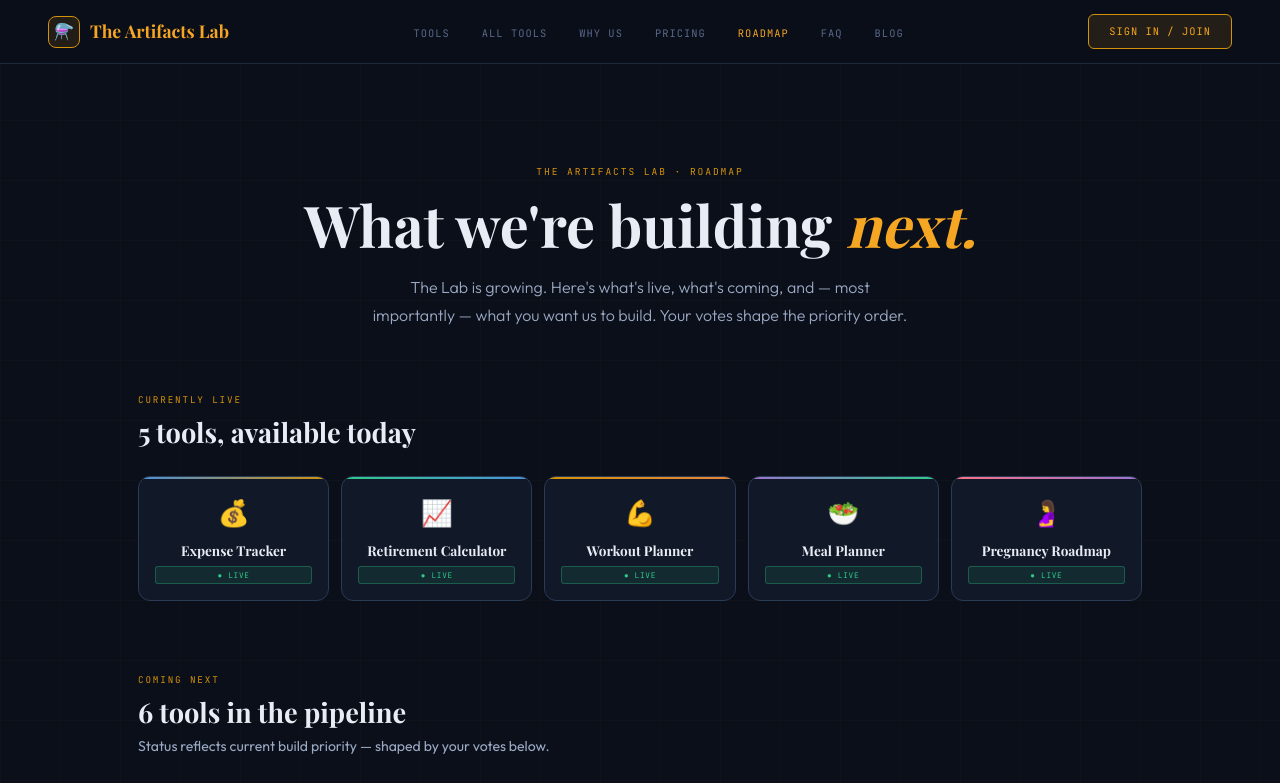
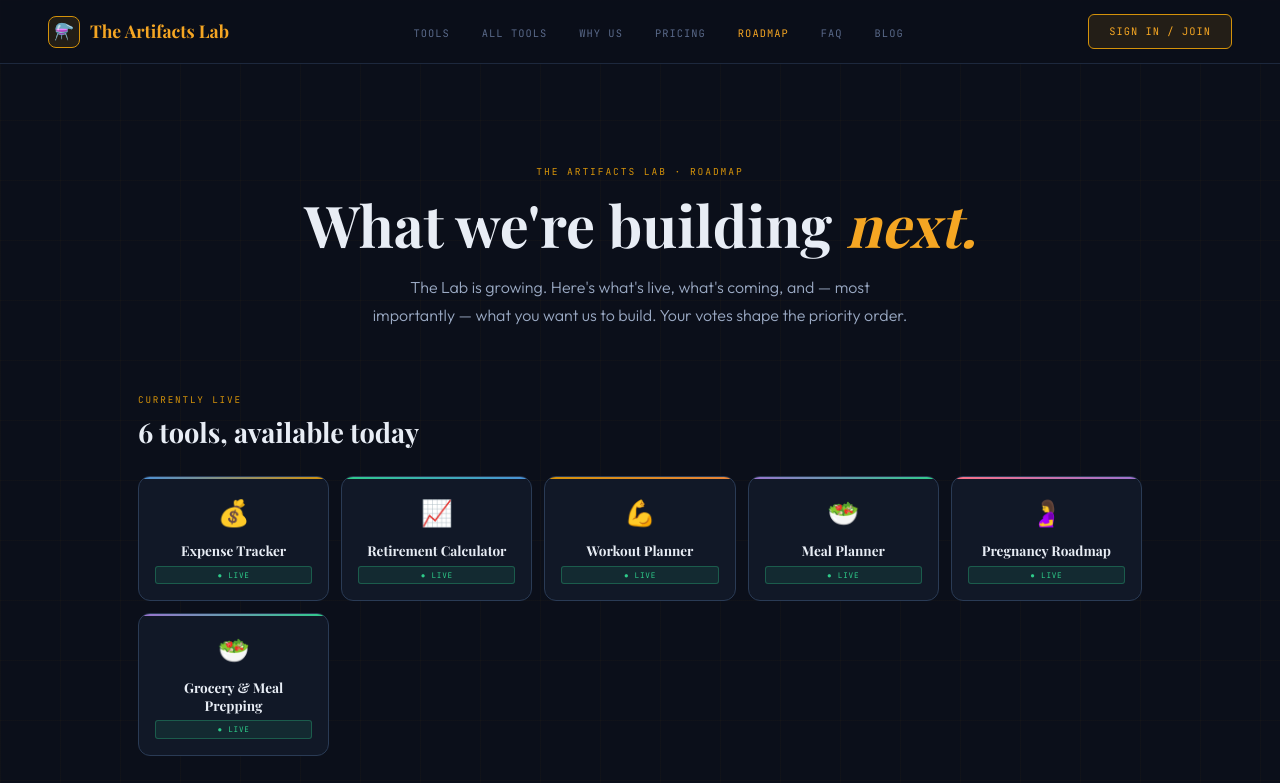
Before and after one commit to Kappa197/artifacts-lab, a website: page roadmap.html in a window 1280 px wide. Shown: the top 783 px of the page. Drawn offline with nearby package versions, Linux system fonts and the light colour scheme; no server answers; a web font is replaced by a local one.

Commit message:
Add files via upload

```diff
--- a/roadmap.html
+++ b/roadmap.html
@@ -104,6 +104,7 @@ nav{position:sticky;top:0;z-index:100;display:flex;align-items:center;justify-co
 .lc-workout::before{background:linear-gradient(90deg,var(--amber),#E8843A);}
 .lc-meal::before{background:linear-gradient(90deg,var(--purple),var(--green));}
 .lc-pregnancy::before{background:linear-gradient(90deg,var(--rose),var(--purple));}
+.lc-grocery::before{background:linear-gradient(90deg,var(--purple),var(--green));}
 .live-icon{font-size:1.6rem;margin-bottom:8px;}
 .live-name{font-family:var(--serif);font-size:0.85rem;font-weight:700;color:var(--text);margin-bottom:6px;line-height:1.3;}
 .live-badge{font-family:var(--mono);font-size:0.48rem;letter-spacing:0.1em;text-transform:uppercase;padding:2px 8px;border-radius:3px;background:var(--green-dim);color:var(--green);border:1px solid rgba(46,204,138,0.3);}
@@ -277,7 +278,7 @@ footer{background:var(--navy2);border-top:1px solid var(--border);padding:40px 4
   <div class="section reveal reveal-delay-1">
     <div class="section-header">
       <div class="section-eyebrow">Currently live</div>
-      <div class="section-title">5 tools, available today</div>
+      <div class="section-title">6 tools, available today</div>
     </div>
     <div class="live-grid">
       <div class="live-card lc-expense">
@@ -303,6 +304,11 @@ footer{background:var(--navy2);border-top:1px solid var(--border);padding:40px 4
       <div class="live-card lc-pregnancy">
         <div class="live-icon">🤰</div>
         <div class="live-name">Pregnancy Roadmap</div>
+        <div class="live-badge">● Live</div>
+      </div>
+      <div class="live-card lc-grocery">
+        <div class="live-icon">🥗</div>
+        <div class="live-name">Grocery & Meal Prepping</div>
         <div class="live-badge">● Live</div>
       </div>
     </div>
@@ -404,7 +410,7 @@ footer{background:var(--navy2);border-top:1px solid var(--border);padding:40px 4
         <div class="vote-option" onclick="selectVote('pet', event)">
           <div class="vote-check">✓</div>
           <div class="vote-option-icon">🐾</div>
-          <div class="vote-option-name">Pet Life Manager</div>
+          <div class="vote-option-name">Did I Feed the Pet</div>
           <div class="vote-option-desc">Food, vet, meds and wellbeing tracker</div>
         </div>
         <div class="vote-option" onclick="selectVote('travel', event)">
```
